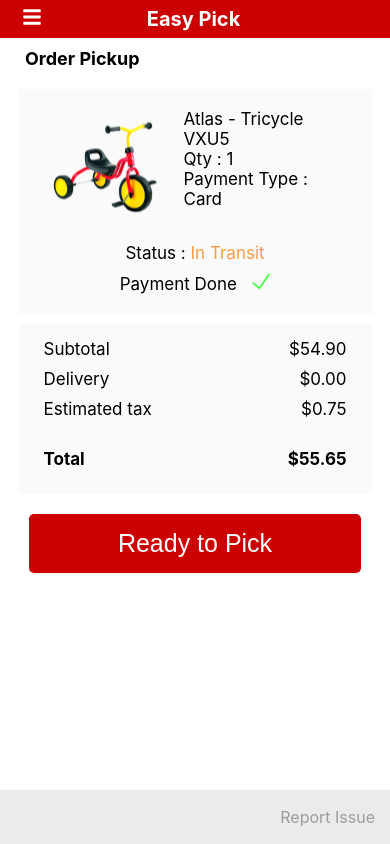
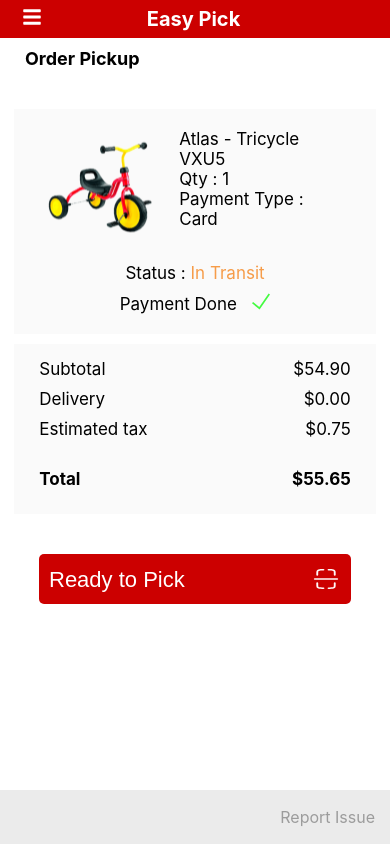
Before and after one commit to MNishita/pick-up-elevator, a React (Create React App) app: page / in a window 390 px wide. Built offline with nearby package versions, Linux system fonts and the light colour scheme.

Commit message:
updated button in order-details

```diff
--- a/src/pages/order/order-details.css
+++ b/src/pages/order/order-details.css
@@ -63,7 +63,7 @@
 }
 
 button {
-    font-size: 25px;
+    font-size: 22px;
     padding: 10px 100px;
     margin: 20px;
     background: #f6f6f6;
@@ -97,7 +97,7 @@ button {
     }
 }
 
-@media screen and (max-width:480px) {
+@media screen and (max-width:490px) {
 
     .head {
         padding: 5px 20px;
@@ -105,7 +105,7 @@ button {
     }
 
     .details{
-        display: inline-block;
+        display: inline;
         margin: 0 5px;
     }
 
@@ -149,25 +149,20 @@ button {
     }
 
     button {
-        padding: 15px;
+        padding: 10px;
         margin: 10px auto;
         background: #cc0000;
         color: white;
-        width: 85%;
+        display: flex;
+        width: 80%;
+        justify-content: space-between;
     }
 
     .button-text {
-        padding-top: 4px;
-        position: relative;
-        transition: 0.5s;
+        padding-top: 3px;
     }
 
-    button:hover .qr {
+    .qr {
         display: inline-block;
     }
-
-    button:hover{
-        display: flex;
-        justify-content: space-between;
-    }
 }
--- a/src/pages/order/order-details.js
+++ b/src/pages/order/order-details.js
@@ -50,7 +50,7 @@ function Order() {
         <div>
             <button>
                 <span className="button-text">Ready to Pick</span>
-                <img className="qr" src={Qr}></img>
+                <img className="qr" src={Qr} height={30} width={30}></img>
             </button>
         </div>
     </div>
```
